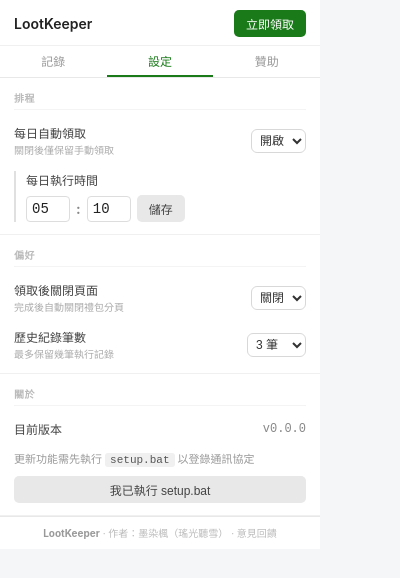
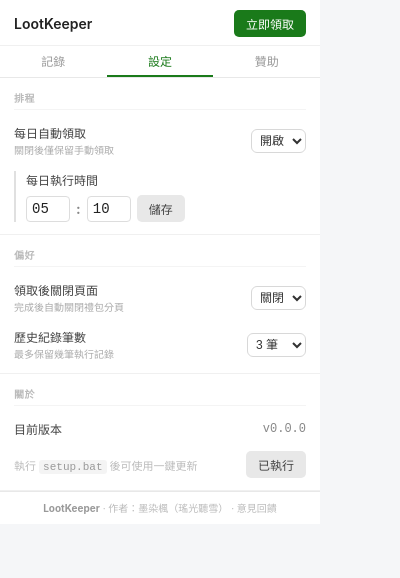
Before and after one commit to ZhouYuXun/LootKeeper, a browser extension: page popup.html in a window 400 px wide. Both pictures are taken after a click on the button "設定". Drawn offline with Linux system fonts and the light colour scheme.

Commit message:
style: make setup.bat prompt subtle to reflect it is optional

```diff
--- a/popup.html
+++ b/popup.html
@@ -358,17 +358,22 @@
     }
     .btn-reload { background: #f0f0f0; color: #555; border: 1px dashed #ccc; }
     .btn-reload:hover { background: #e8e8e8; color: #333; }
+    .setup-prompt-row {
+      display: flex;
+      align-items: center;
+      justify-content: space-between;
+      gap: 8px;
+    }
     .setup-hint {
       font-size: 11px;
-      color: #999;
-      margin-bottom: 6px;
-      line-height: 1.6;
+      color: #bbb;
+      flex: 1;
     }
     .setup-hint code {
       font-family: monospace;
-      color: #555;
-      background: #f0f0f0;
-      padding: 1px 5px;
+      color: #999;
+      background: #f4f4f4;
+      padding: 1px 4px;
       border-radius: 3px;
     }
 
@@ -484,9 +489,9 @@
       </div>
 
       <!-- 未確認：提示先執行 setup.bat -->
-      <div id="setupPrompt">
-        <div class="setup-hint">更新功能需先執行 <code>setup.bat</code> 以登錄通訊協定</div>
-        <button id="setupDoneBtn" class="btn btn-gray" style="width:100%">我已執行 setup.bat</button>
+      <div id="setupPrompt" class="setup-prompt-row">
+        <span class="setup-hint">執行 <code>setup.bat</code> 後可使用一鍵更新</span>
+        <button id="setupDoneBtn" class="btn btn-gray">已執行</button>
       </div>
 
       <!-- 確認後：顯示更新控制項 -->
```
